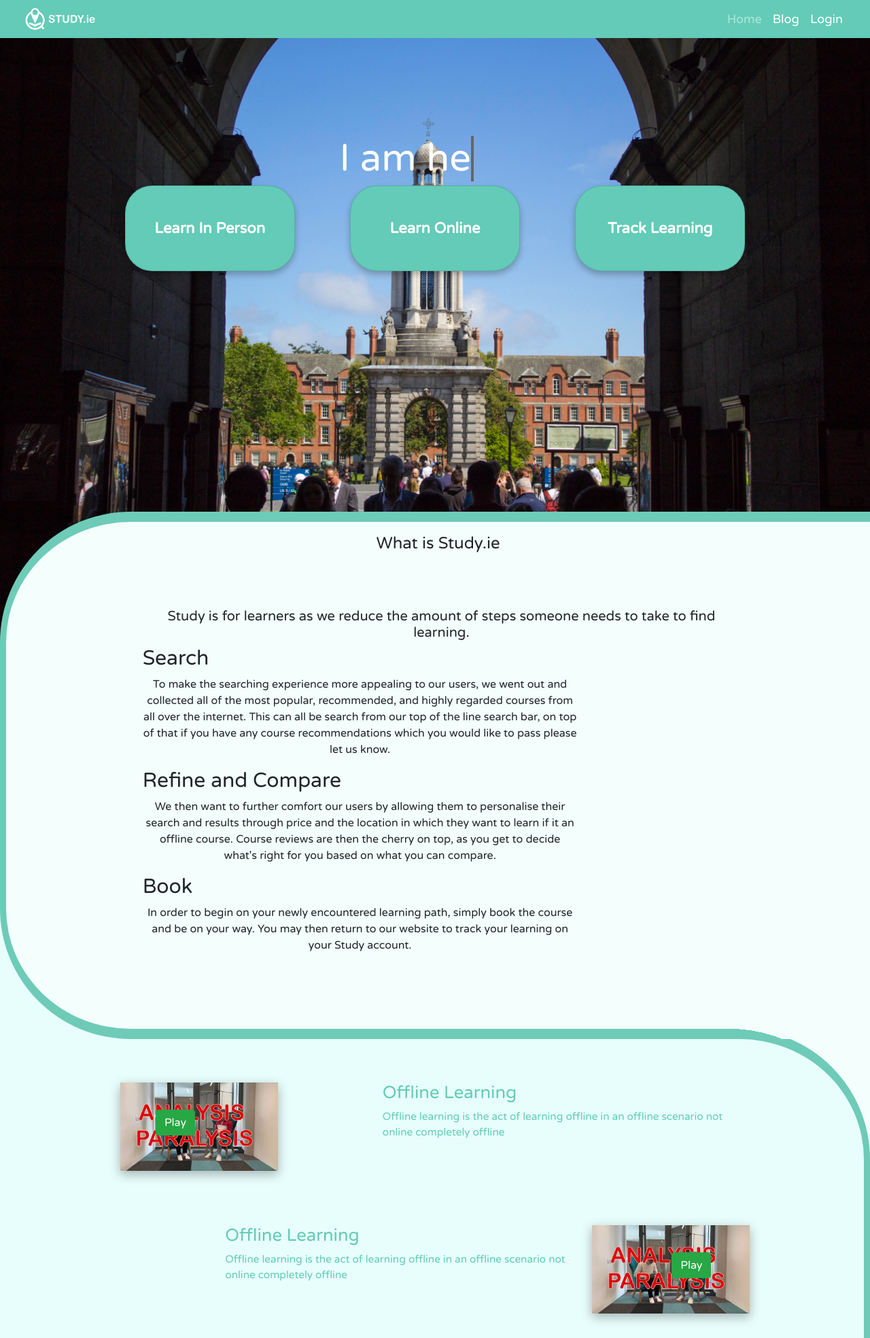
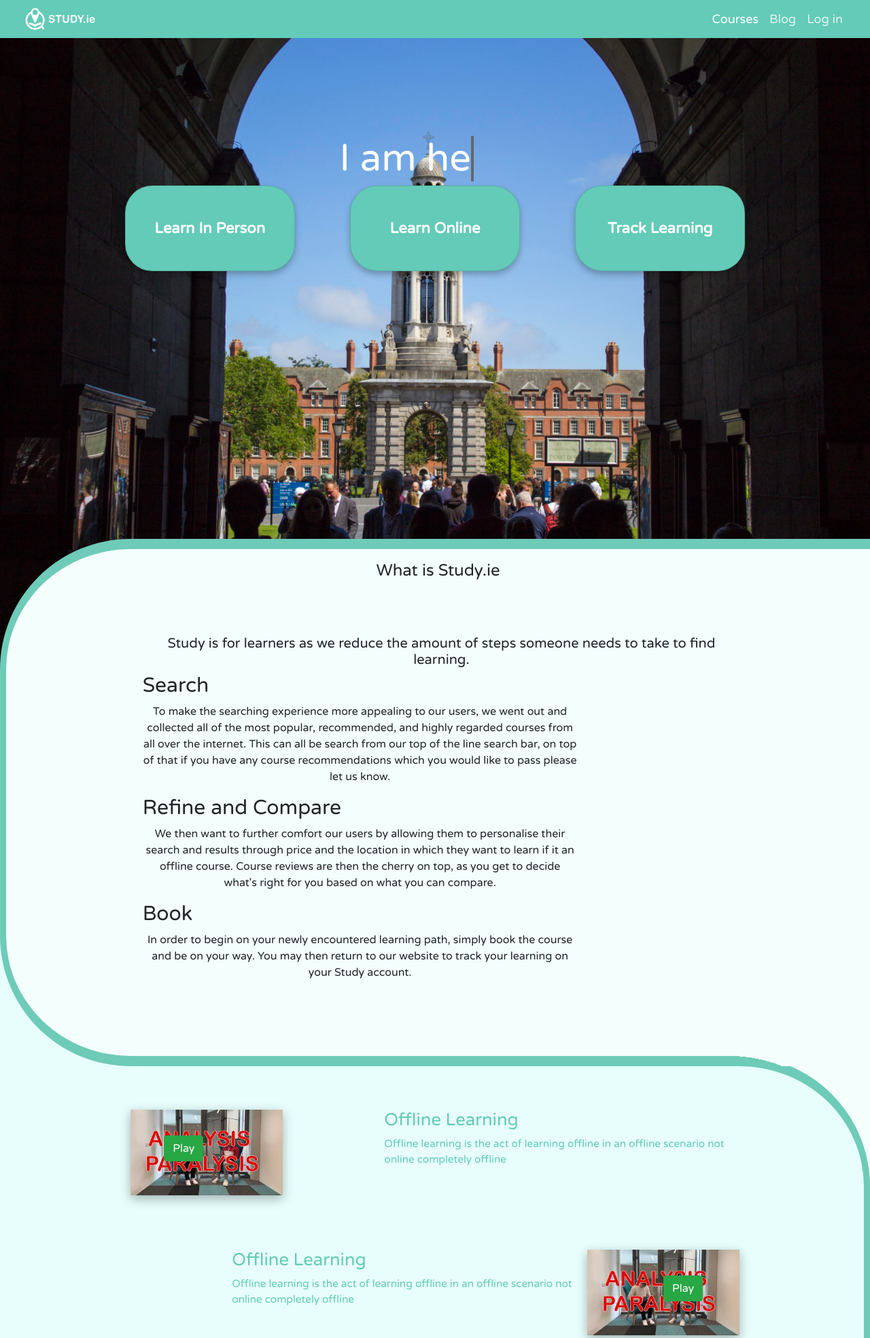
Before and after one commit to SamAtStudy/Study.ie-version-1.0, a PHP site: page / in a window 1280 px wide. Shown: the top 1969 px of the page at 68% size. Run offline with PHP 8.4, Linux system fonts and the light colour scheme.

Commit message:
3/7/2019 - Added About Section Content, fixed Scaling Bug and finished Navbar.

```diff
--- a/css/studyStylesheet.css
+++ b/css/studyStylesheet.css
@@ -13,6 +13,7 @@ body {
     top: 25vh;
     font-size: 3.5rem;
     color: white;
+    z-index: 1;
 }
 
 #typeWriterBox{
@@ -44,6 +45,22 @@ body {
     margin-top:10vh;
     width: 70%;
 }
+
+.modal {
+    top:5%;
+    width:80%;
+    left:10%;
+}
+
+.row{
+    margin-left:  0px;
+    margin-right: 0px;
+}
+
+.modal-content{
+    height:80vh;
+}
+
 #sectionThreeBox{
     border-top-right-radius: 15vw;
     background-color: #E7FEFC;
@@ -83,6 +100,7 @@ body {
 
 .navbar-light .navbar-nav .nav-link{
     color:white;
+    opacity:0.8;
 }
 
 .navbar-nav > li {
@@ -90,9 +108,9 @@ body {
     position: relative;
 }
 
-.navbar-light .navbar-nav .show > .nav-link, .navbar-light .navbar-nav .active > .nav-link, .navbar-light .navbar-nav .nav-link.show, .navbar-light .navbar-nav .nav-link.active{
+.navbar-light .navbar-nav .show > .nav-link, .navbar-light .navbar-nav .active > .nav-link, .navbar-light .navbar-nav .nav-link.show, .navbar-light .navbar-nav .nav-link.active, .navbar-nav .nav-item:hover .nav-link {
     color:white;
-    opacity:0.5;
+    opacity: 1;
 }
 
 .navbar-light .navbar-nav a:before {
@@ -100,7 +118,7 @@ body {
     position: absolute;
     width: 100%;
     height: 4px;
-    bottom: 4px;
+    bottom: 3px;
     left: 0;
     background: white;
     visibility: hidden;
@@ -117,16 +135,20 @@ body {
 .navbar-collapse {
     background: #63cbb7;
     border-bottom-left-radius:25px;
+    border-bottom-right-radius:25px;
     text-align: center;
-    margin-left:60vw;
+    z-index: 5;
 }
+
+/*FUTURE add navbar overlay when mobile mavbar toggle clicked, like modal. */
+
 .parallaxa {
     /* The image used */
     background-image: url("../img/background1.jpg");
 
     /* Set a specific height */
     width:100%;
-    height:91vh;
+    height:96vh;
 
     /* Create the parallax scrolling effect */
     background-attachment: fixed;
@@ -382,4 +404,13 @@ body {
     #socialLinkBox button img{
         width:5px;
     }
+
+    .navbar-light .navbar-nav .nav-link{
+        opacity:1;
+    }
+
+    .navbar-light .navbar-nav a:before {
+        width: 30%;
+        left: 35%;
+    }
 }
--- a/index.html
+++ b/index.html
@@ -1,4 +1,4 @@
-<!doctype html>
+<!DOCTYPE html>
 <html lang="en" xmlns="http://www.w3.org/1999/html">
 <head>
     <!-- EDIT SCSS TO REMOVE PADDING ON ROWS -->
@@ -31,16 +31,13 @@
     <div class="collapse navbar-collapse" id="navbarSupportedContent">
         <ul class="navbar-nav ml-auto" style="margin-left:15px;">
             <li class="nav-item active">
-                <a class="nav-link" href="#" >Home<span class="sr-only">(current)</span></a>
-            </li>
-            <li class="nav-item" style="display:none;">
-                <a class="nav-link" href="#" ><span id="wow">Courses</span></a>
+                <a class="nav-link" href="#" ><span id="wow">Courses</span><span class="sr-only">(current)</span></a>
             </li>
             <li class="nav-item">
                 <a class="nav-link" href="#">Blog</a>
             </li>
             <li class="nav-item">
-                <a class="nav-link" href="#">Login</a>
+                <a class="nav-link" href="#">Log in</a>
             </li>
             <li class="nav-item">
                 <a class="nav-link" href="#" style="visibility: hidden;"></a>
```
Also changed, not shown: other parts of index.html (+48 -3 lines), css/bootstrap-grid.css, js/studyScript.js (line endings or trailing spaces).
